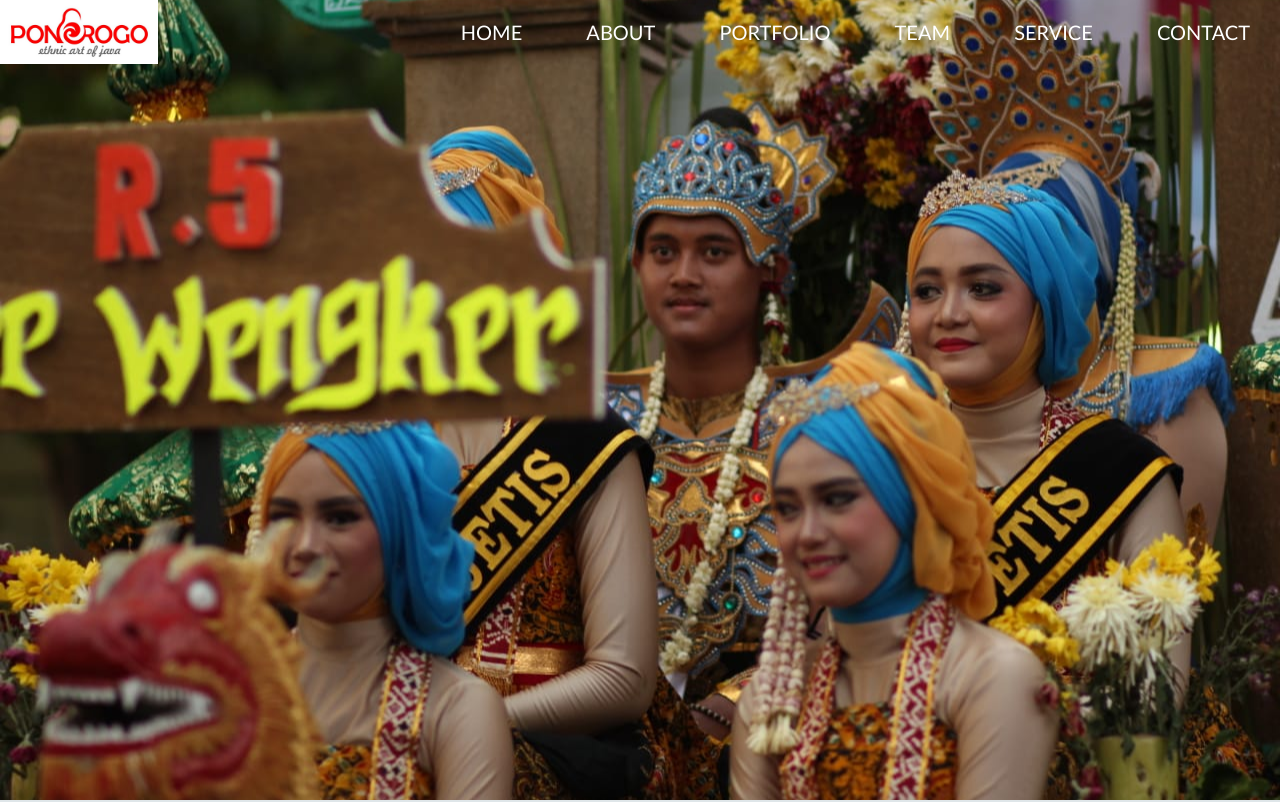
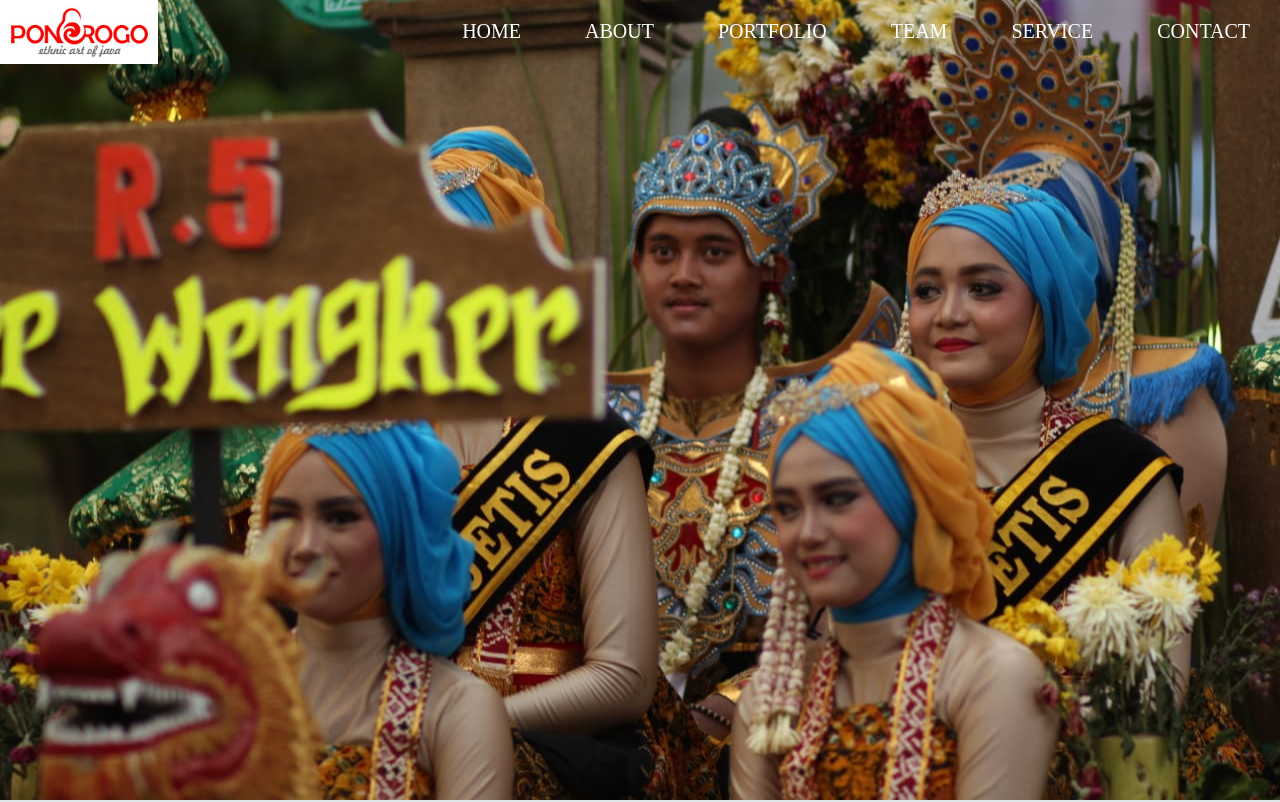
Before and after one commit to rikaanrokhim/hiedescom, a plain HTML site: page index.html in a window 1280 px wide. Shown: the top 802 px of the page. Drawn offline with Linux system fonts and the light colour scheme.

Commit message:
ganti font-family

```diff
--- a/style/index.css
+++ b/style/index.css
@@ -3,7 +3,7 @@ html, body {
 	padding: 0;
 	width: 100%;
 	background-color: #dfe6e9;
-	font-family: Calibri;
+	font-family: Sans Serif;
 }
 
 .slider-box{
```
